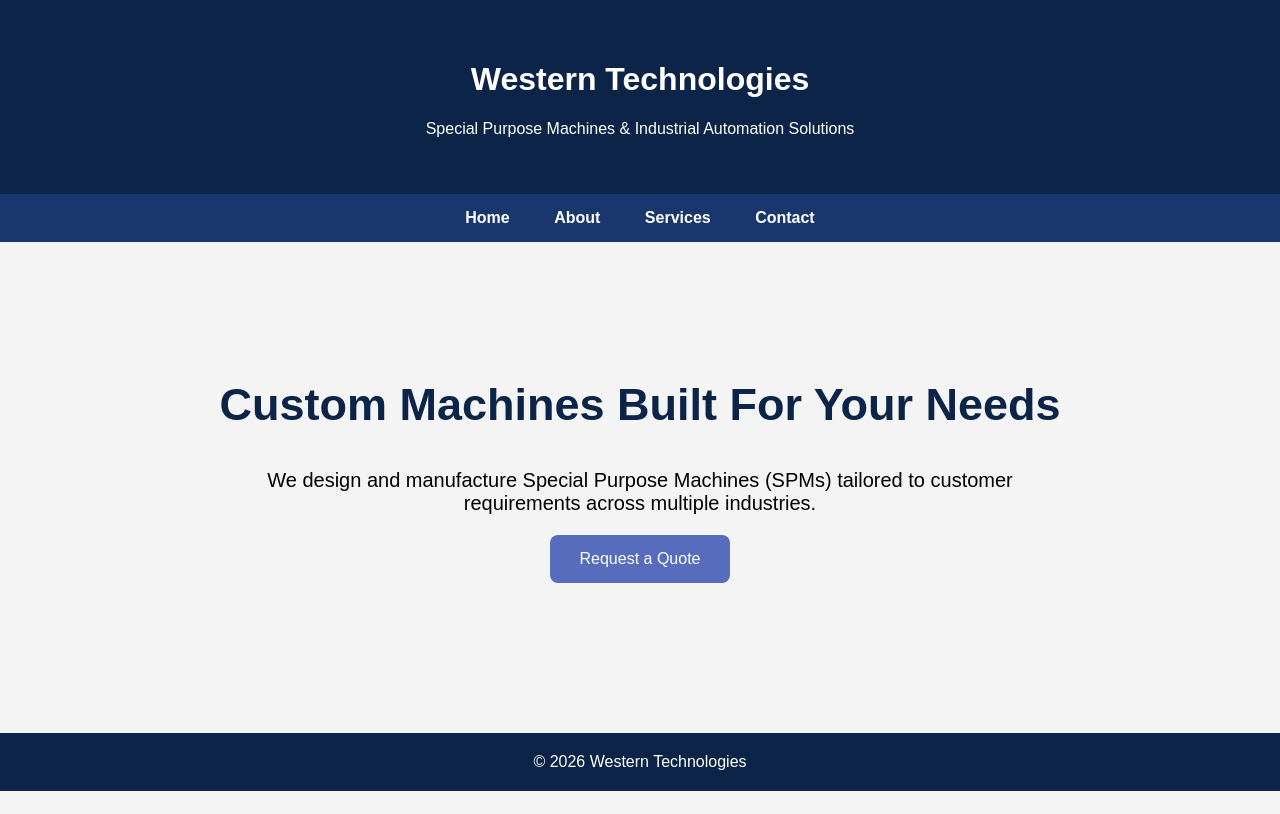
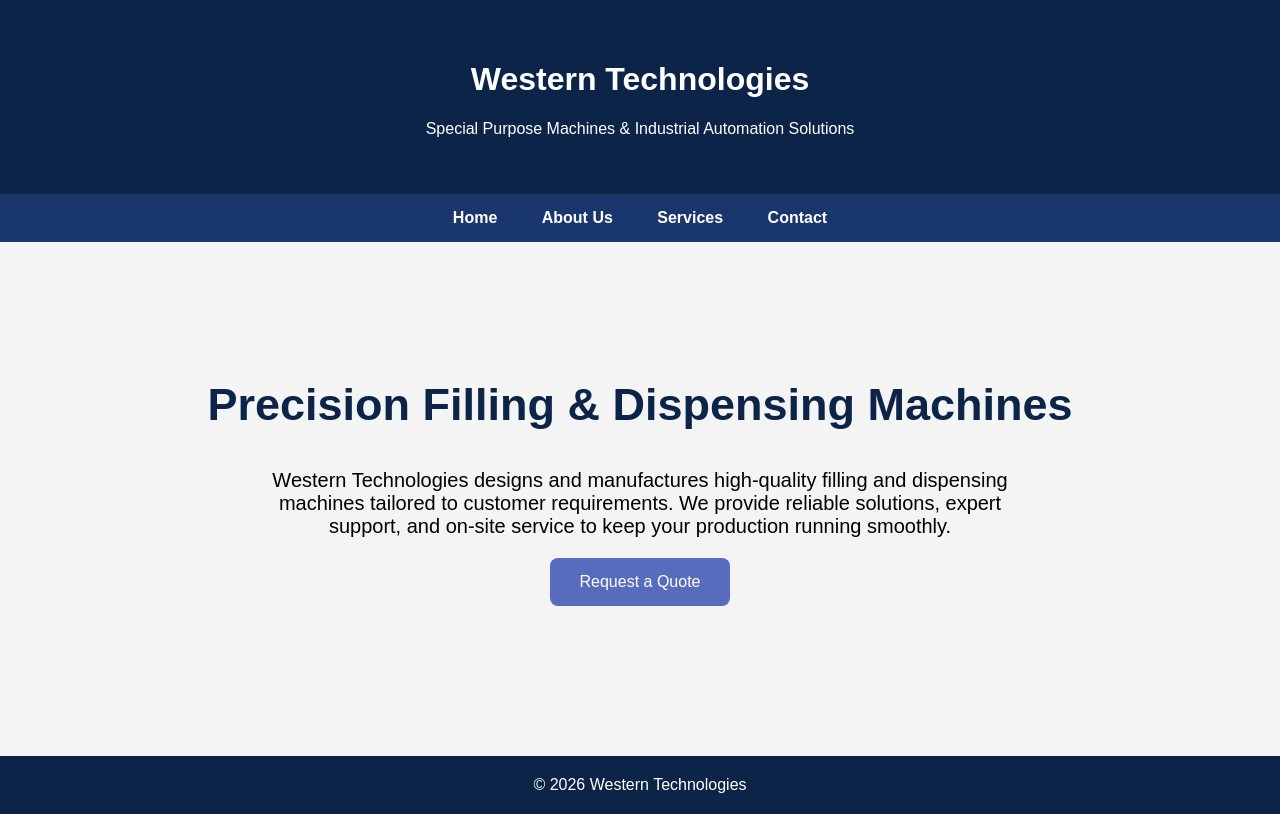
Before and after one commit to Swaraj-stack-dev/western-technologies, a plain HTML site: page index.html in a window 1280 px wide. Drawn offline with Linux system fonts and the light colour scheme.

Commit message:
Update index.html

```diff
--- a/index.html
+++ b/index.html
@@ -77,22 +77,25 @@ margin-top:50px;
 </header>
 
 <nav>
-<a href="#">Home</a>
-<a href="#">About</a>
-<a href="#">Services</a>
-<a href="#">Contact</a>
-</nav>
+<a href="index.html">Home</a>
+<a href="about.html">About Us</a>
+<a href="services.html">Services</a>
+<a href="contact.html">Contact</a>
+  </nav>
 
 <div class="hero">
 
-<h2>Custom Machines Built For Your Needs</h2>
+<h2>Precision Filling & Dispensing Machines</h2>
 
 <p>
-We design and manufacture Special Purpose Machines (SPMs)
-tailored to customer requirements across multiple industries.
+Western Technologies designs and manufactures high-quality
+filling and dispensing machines tailored to customer requirements.
+
+We provide reliable solutions, expert support, and on-site service
+to keep your production running smoothly.
 </p>
 
-<a class="btn" href="#">Request a Quote</a>
+<a class="btn" href="contact.html">Request a Quote</a>
 
 </div>
 
```
